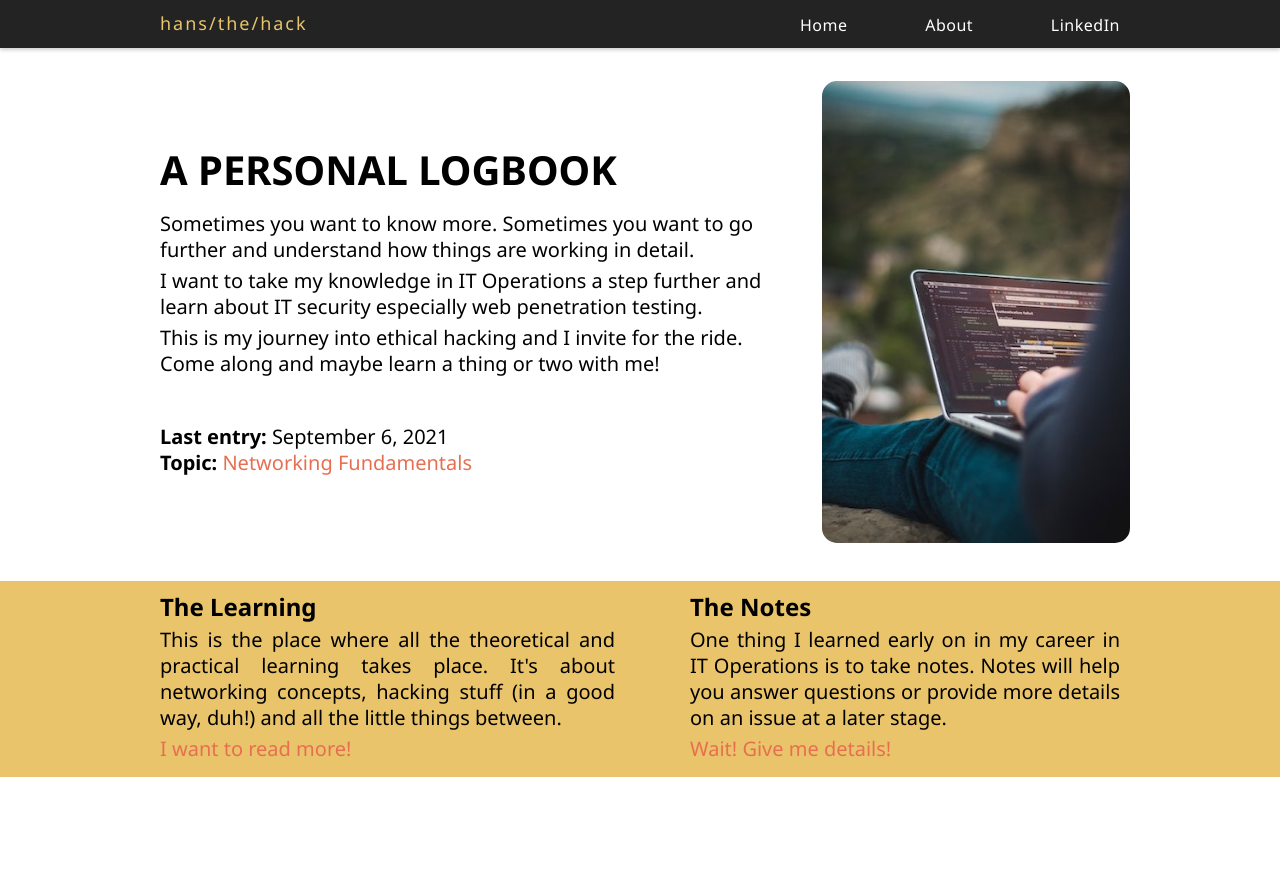
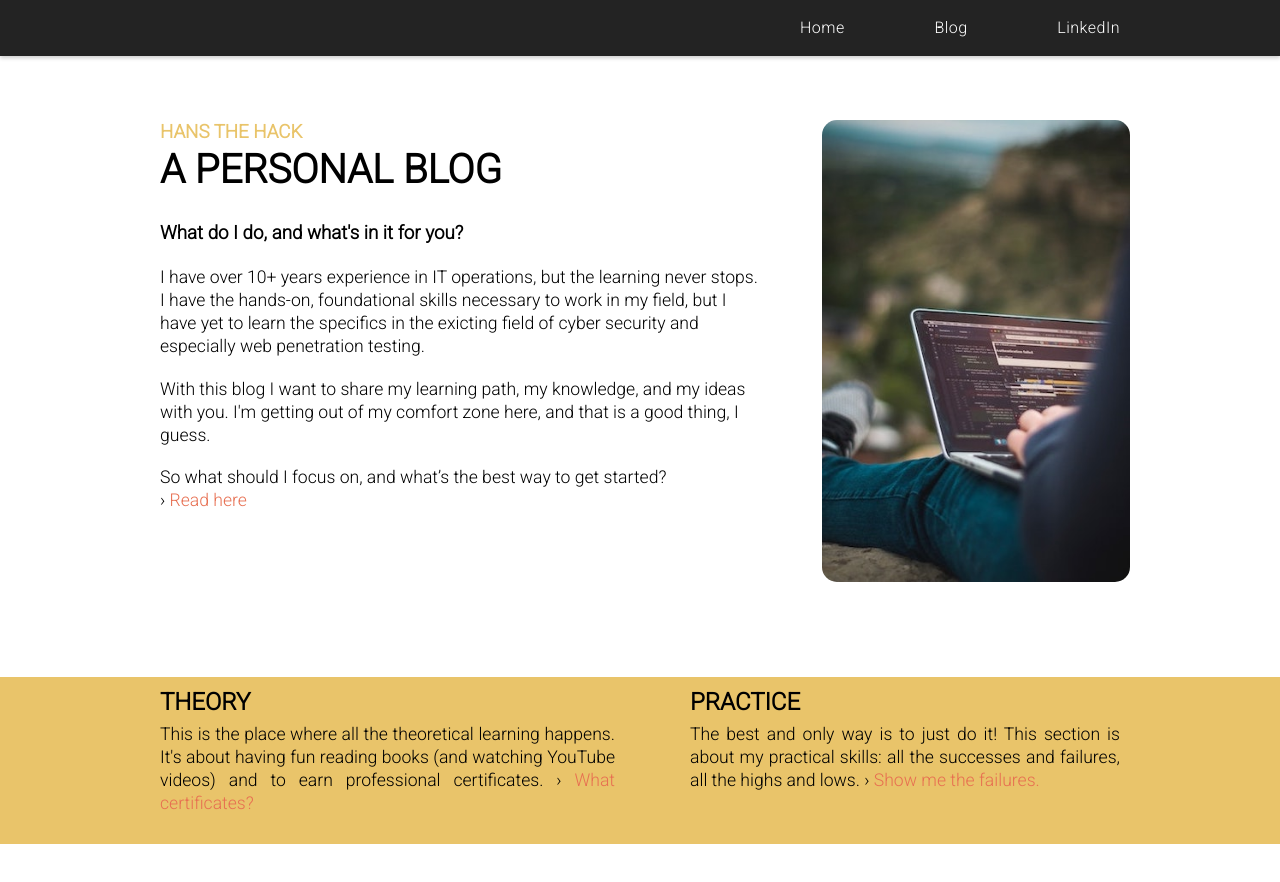
Before and after one commit to tbahner/hansthehack, a plain HTML site: page index.html in a window 1280 px wide. Before the commit the page ends 833 px from the top, so only its background shows below. Drawn offline with Linux system fonts and the light colour scheme.

Commit message:
changed layout

```diff
--- a/css/main.css
+++ b/css/main.css
@@ -2,17 +2,18 @@
   margin: 0;
   padding: 0;
   box-sizing: border-box;
+  list-style-type: none;
 }
 
 body {
-  font-family: "Noto Sans", sans-serif;
+  font-family: "Roboto", sans-serif;
   line-height: 1.3;
 }
 
 .container {
   display: grid;
   grid-template-columns: 1fr repeat(6, minmax(auto, 10em)) 1fr;
-  grid-template-rows: minmax(3em, auto) 5em 1fr auto auto minmax(3em, auto);
+  grid-template-rows: minmax(3.5em, auto) 3em 1fr 3em auto minmax(3em, auto);
   grid-gap: 0.5em;
 }
 
@@ -23,13 +24,6 @@ header {
   align-content: center;
   background-color: #232323;
   box-shadow: 0 2px 4px 0 rgba(0, 0, 0, 0.2);
-}
-
-.logo {
-  grid-column: 2 / 3;
-  color: #e9c46a;
-  letter-spacing: 2px;
-  font-size: 18px;
 }
 
 .nav-links {
@@ -54,27 +48,27 @@ header {
 
 .nav-links a:hover {
   color: #e9c46a;
-  text-decoration: overline;
-  text-decoration-thickness: 3px;
+  text-decoration: none;
 }
 
 main {
   grid-column: 2 / 6;
   grid-row: 3 / 4;
   padding-left: 20px;
-  padding-right: 10px;
+  padding-right: 45px;
 }
 
-/* .text-hightlight-dark {
-  background-color: #232323;
-  color: white;
-  box-shadow: 10px 0 0px 0px #232323, -10px 0 0px 0px #232323;
-} */
+.main-full {
+  grid-column: 2 / 8;
+  grid-row: 3 / 4;
+  padding-left: 20px;
+  padding-right: 45px;
+}
 
 h1 {
   font-size: 2.5em;
   font-weight: 700;
-  padding-bottom: 15px;
+  padding-bottom: 25px;
 }
 
 h2 {
@@ -82,8 +76,8 @@ h2 {
 }
 
 p {
-  font-size: 1.25em;
-  padding-bottom: 5px;
+  font-size: 1.1em;
+  padding-bottom: 20px;
 }
 
 a {
@@ -98,8 +92,8 @@ a:hover {
 
 .sidebar {
   grid-column: 6 / 8;
-  grid-row: 2 / 5;
-  padding-top: 25px;
+  grid-row: 3;
+  padding-top: 0px;
   padding-left: 10px;
   padding-right: 10px;
   padding-bottom: 25px;
@@ -112,6 +106,7 @@ img {
 
 .wrapper {
   grid-column: span 8;
+  grid-row: 5 / 6;
   display: grid;
   grid-template-columns: 1fr repeat(6, minmax(auto, 10em)) 1fr;
   align-content: center;
@@ -136,7 +131,7 @@ img {
   border-collapse: collapse;
   margin: 25px 0;
   font-size: 1em;
-  min-width: 450px;
+  width: 100%;
   border-radius: 5px 5px 0 0;
   overflow: hidden;
   box-shadow: 0 0 20px rgba(0, 0, 0, 0.15);
@@ -157,10 +152,10 @@ img {
   border-bottom: 1px solid #dddddd;
 }
 
-.content-table tbody tr:hover {
+/* .content-table tbody tr:hover {
   color: #e9c46a;
 }
-
+ */
 .content-table tbody tr:nth-of-type(even) {
   background-color: #f3f3f3;
 }
@@ -172,3 +167,13 @@ img {
 #text-align-right {
   text-align: right;
 }
+
+#yellow-bold {
+  font-weight: bold;
+  color: #e9c46a;
+}
+
+#passed {
+  font-weight: bold;
+  color: #679436;
+}
--- a/index.html
+++ b/index.html
@@ -5,7 +5,7 @@
     <meta http-equiv="X-UA-Compatible" content="IE=edge" />
     <meta name="viewport" content="width=device-width, initial-scale=1.0" />
     <link
-      href="https://fonts.googleapis.com/css2?family=Noto+Sans:wght@400;700&display=swap"
+      href="https://fonts.googleapis.com/css2?family=Roboto:wght@300&display=swap"
       rel="stylesheet"
     />
     <link rel="stylesheet" href="css/main.css" />
@@ -15,10 +15,9 @@
   <body>
     <div class="container">
       <header>
-        <div class="logo">hans&#47;the&#47;hack</div>
         <ul class="nav-links">
-          <li><a href="#">Home</a></li>
-          <li><a href="#">About</a></li>
+          <li><a href="index.html">Home</a></li>
+          <li><a href="#">Blog</a></li>
           <li>
             <a
               href="https://www.linkedin.com/in/timo-bahner-b43409188"
@@ -29,23 +28,26 @@
         </ul>
       </header>
       <main>
-        <h1>A PERSONAL LOGBOOK</h1>
+        <h3 id="yellow-bold">HANS THE HACK</h3>
+        <h1>A PERSONAL BLOG</h1>
+        <h3>What do I do, and what's in it for you?</h3>
+        <br />
         <p>
-          Sometimes you want to know more. Sometimes you want to go further and
-          understand how things are working in detail.
+          I have over 10+ years experience in IT operations, but the learning
+          never stops. I have the hands-on, foundational skills necessary to
+          work in my field, but I have yet to learn the specifics in the
+          exicting field of cyber security and especially web penetration
+          testing.
         </p>
         <p>
-          I want to take my knowledge in IT Operations a step further and learn
-          about IT security especially web penetration testing.
+          With this blog I want to share my learning path, my knowledge, and my
+          ideas with you. I'm getting out of my comfort zone here, and that is a
+          good thing, I guess.
         </p>
         <p>
-          This is my journey into ethical hacking and I invite for the ride.
-          Come along and maybe learn a thing or two with me!
-        </p>
-        <br /><br />
-        <p>
-          <strong>Last entry: </strong><date>September 6, 2021</date><br />
-          <strong>Topic: </strong><a href="#">Networking Fundamentals</a>
+          So what should I focus on, and what’s the best way to get started?<br />
+          &#8250;
+          <a href="#">Read here</a>
         </p>
       </main>
       <aside class="sidebar">
@@ -53,23 +55,22 @@
       </aside>
       <div class="wrapper">
         <aside class="topic">
-          <h2>The Learning</h2>
+          <h2>THEORY</h2>
           <p>
-            This is the place where all the theoretical and practical learning
-            takes place. It's about networking concepts, hacking stuff (in a
-            good way, duh!) and all the little things between.
+            This is the place where all the theoretical learning happens. It's
+            about having fun reading books (and watching YouTube videos) and to
+            earn professional certificates. &#8250;
+            <a href="../hansthehack/html/certificates.html"
+              >What certificates?</a
+            >
           </p>
-          <p><a href="#">I want to read more!</a></p>
         </aside>
         <aside class="topic">
-          <h2>The Notes</h2>
+          <h2>PRACTICE</h2>
           <p>
-            One thing I learned early on in my career in IT Operations is to
-            take notes. Notes will help you answer questions or provide more
-            details on an issue at a later stage.
-          </p>
-          <p>
-            <a href="#">Wait! Give me details!</a>
+            The best and only way is to just do it! This section is about my
+            practical skills: all the successes and failures, all the highs and
+            lows. &#8250; <a href="#">Show me the failures.</a>
           </p>
         </aside>
       </div>
```
Also changed, not shown: html/certificates.html (added, +108 -0 lines).
